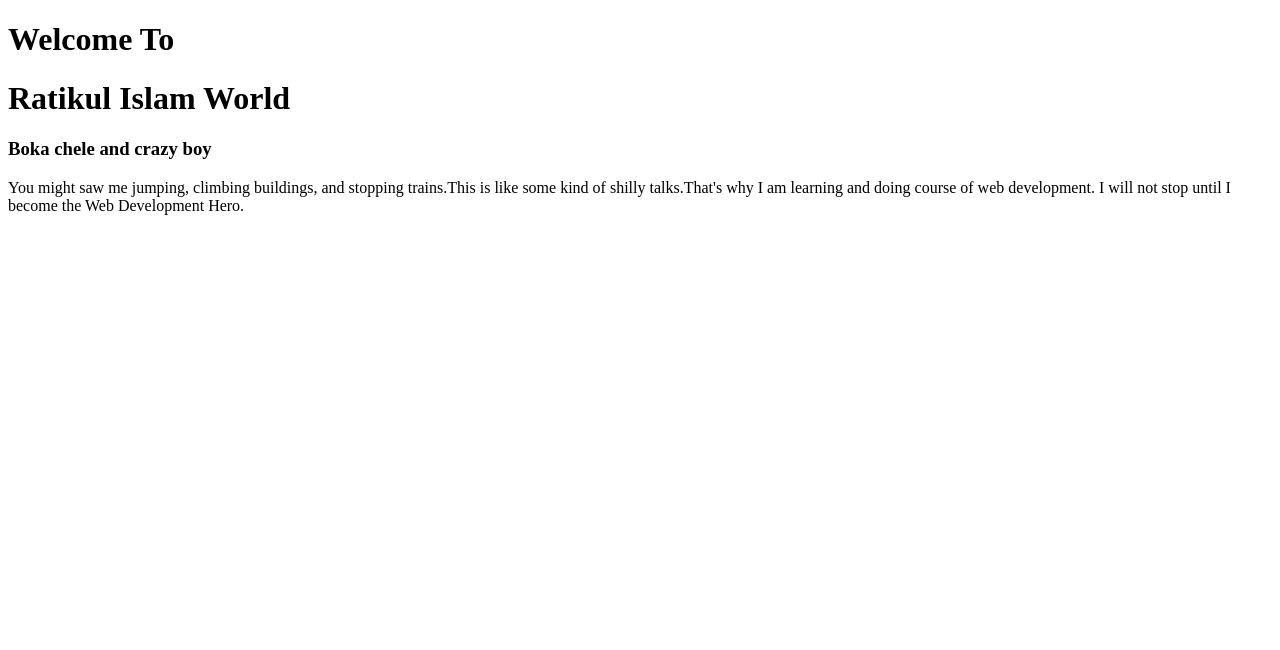
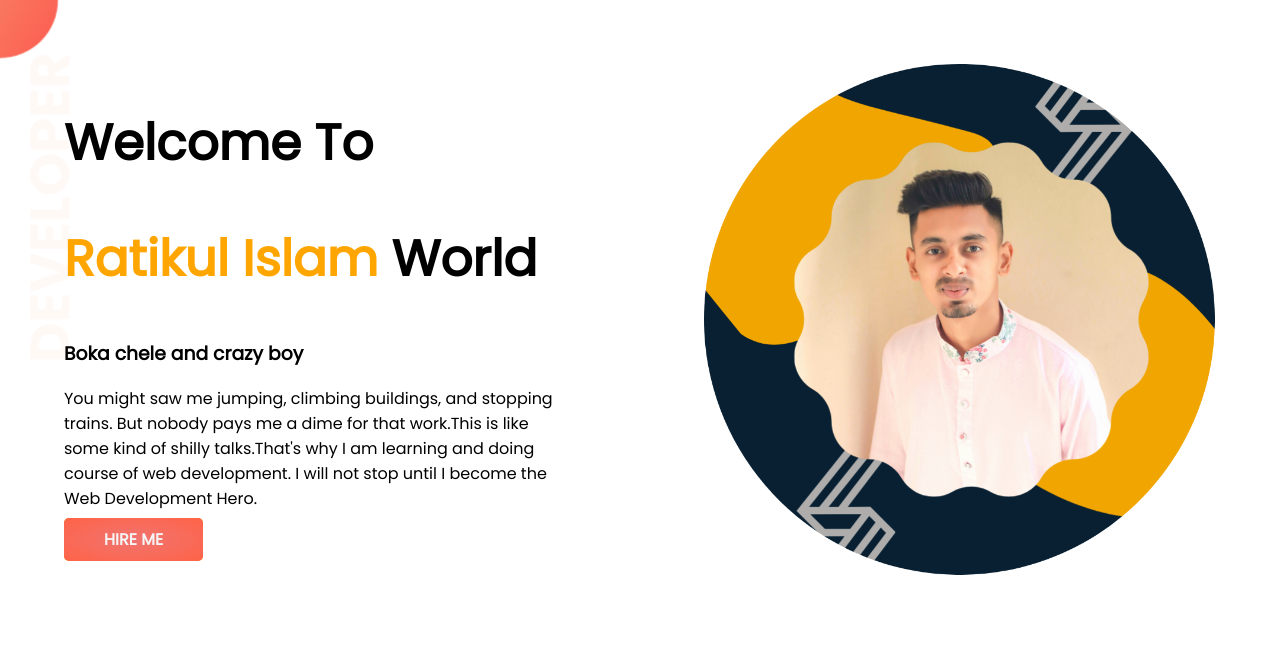
Before and after one commit to Ratikulislam/developer-portfolio, a plain HTML site: page index.html in a window 1280 px wide. Drawn offline with Linux system fonts and the light colour scheme.

Commit message:
top banner added

```diff
--- a/index.html
+++ b/index.html
@@ -12,9 +12,22 @@
 
 </head>
 <body>
-      <h1>Welcome To</h1>
-      <h1>Ratikul Islam World</h1>
-      <h3>Boka chele and crazy boy</h3>
-      <p>You might saw me jumping, climbing buildings, and stopping trains.This is like some kind of shilly talks.That's why I am learning and doing course of web development. I will not stop until I become the Web Development Hero.</p>
+      <section class="top-banner">
+            <div class="half-width"><h1>Welcome To</h1>
+                  <h1> <span class="orange-color">Ratikul Islam</span> World</h1>
+                  <h3>Boka chele and crazy boy</h3>
+                  <p>You might saw me jumping, climbing buildings, and stopping trains. But nobody pays me a dime for that work.This is like some kind of shilly talks.That's why I am learning and doing course of web development. I will not stop until I become the Web Development Hero.
+
+                  </p>
+                  <a class="link-button" target="_blank" href="https://www.facebook.com/eitajoy/">HIRE ME</a>
+
+            </div>
+
+
+            <div class="half-width">
+                  <img src="images/my-bg.png" alt="">
+
+            </div>
+      </section>
 </body>
 </html>
--- a/style.css
+++ b/style.css
@@ -1,4 +1,35 @@
-font-family: 'Poppins', sans-serif;
+body{
+      font-family: 'Poppins', sans-serif;
+      margin: 0%;
+}
 h1{
       font-size: 50px;
 }
+      .orange-color{ color: orange;
+
+}
+section{
+      display: flex;
+}
+.half-width{ width: 50%;
+      padding: 5%;
+
+}
+.half-width img{
+      width: 100%;
+}
+.link-button{
+      background-color: orange ;
+      text-decoration: none;
+      padding: 10px 40px;
+      border-radius: 5px;
+      background-image: repeating-radial-gradient(#F07470, tomato);
+      color: whitesmoke;
+      font-weight: 700;
+}
+.top-banner{
+           background-image: url(images/top-banner.png);
+           background-repeat: no-repeat;
+
+
+}
```
Also changed, not shown: images/my-bg (2).png (added), images/my-bg.png (added), images/top-banner.png (added).
